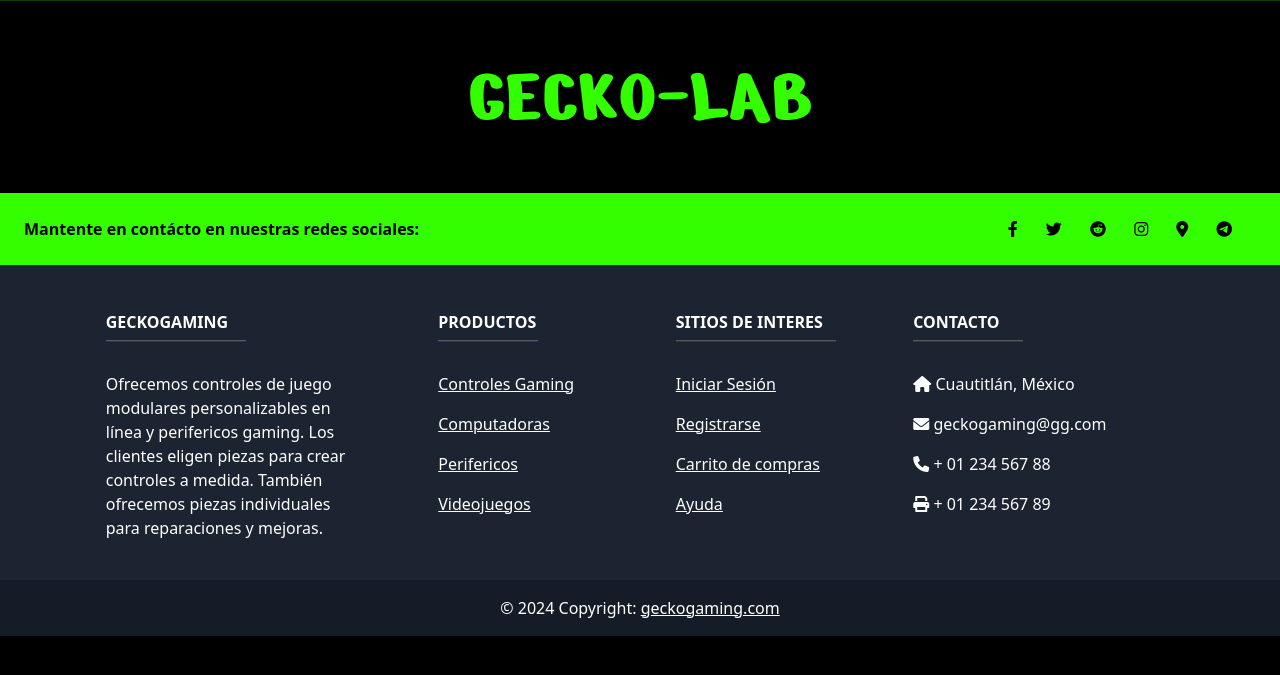
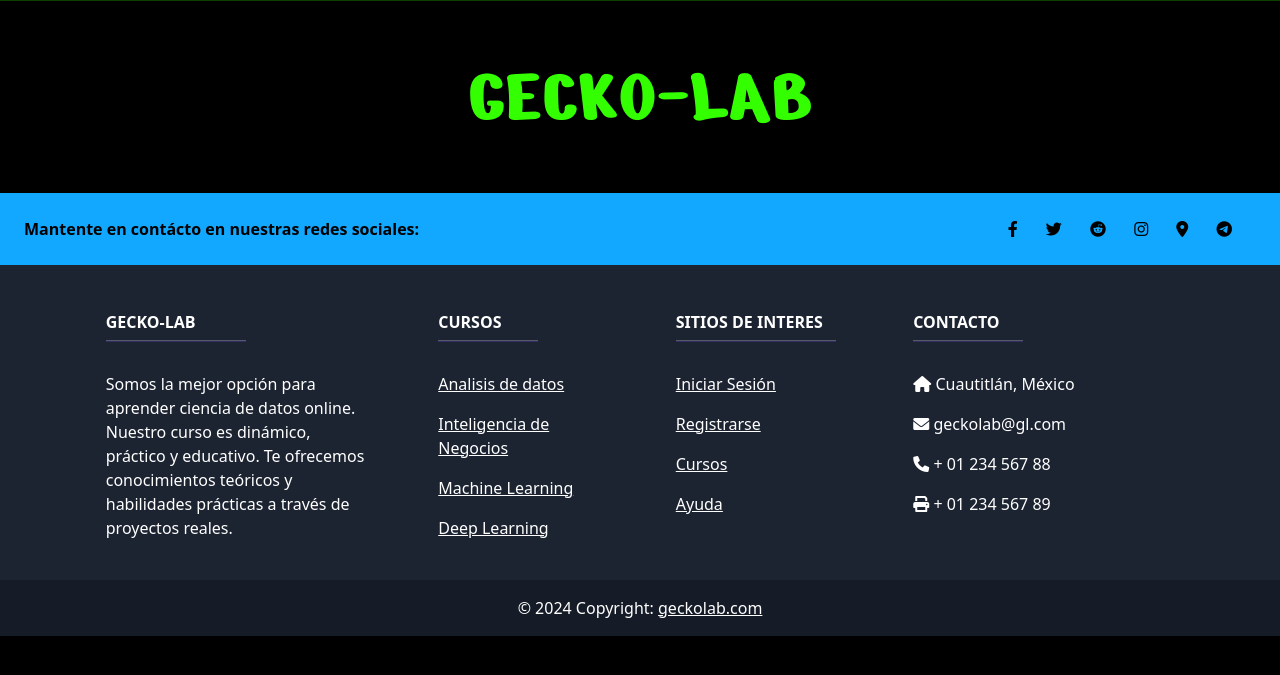
Before and after one commit to RichiLM/GeckoLab, a PHP site: page / in a window 1280 px wide. Shown: the part 67-742 px from the top of the page. Run offline with PHP 8.4, Linux system fonts and the light colour scheme; some web fonts are replaced.

Commit message:
Update footer.php

```diff
--- a/layouts/footer.php
+++ b/layouts/footer.php
@@ -4,7 +4,7 @@
     <!-- Footer -->
     <footer class="text-center text-lg-start text-white" style="background-color: #1c2331">
         <!-- Section: Social media -->
-        <section class="d-flex justify-content-between p-4 text-black" style="background-color: #33ff00">
+        <section class="d-flex justify-content-between p-4 text-black" style="background-color: rgb(18, 168, 255)">
             <!-- Left -->
             <div class="me-5">
                 <span class="fw-bold">Mantente en contácto en nuestras redes sociales:</span>
@@ -44,10 +44,10 @@
                     <!-- Grid column -->
                     <div class="col-md-3 col-lg-4 col-xl-3 mx-auto mb-4">
                         <!-- Content -->
-                        <h6 class="text-uppercase fw-bold">GECKOGAMING</h6>
+                        <h6 class="text-uppercase fw-bold">GECKO-LAB</h6>
                         <hr class="mb-4 mt-0 d-inline-block mx-auto" style="width: 140px; background-color: #7c4dff; height: 2px" />
                         <p>
-                            Ofrecemos controles de juego modulares personalizables en línea y perifericos gaming. Los clientes eligen piezas para crear controles a medida. También ofrecemos piezas individuales para reparaciones y mejoras.
+                            Somos la mejor opción para aprender ciencia de datos online. Nuestro curso es dinámico, práctico y educativo. Te ofrecemos conocimientos teóricos y habilidades prácticas a través de proyectos reales.
                         </p>
                     </div>
                     <!-- Grid column -->
@@ -55,19 +55,19 @@
                     <!-- Grid column -->
                     <div class="col-md-2 col-lg-2 col-xl-2 mx-auto mb-4">
                         <!-- Links -->
-                        <h6 class="text-uppercase fw-bold">Productos</h6>
+                        <h6 class="text-uppercase fw-bold">Cursos</h6>
                         <hr class="mb-4 mt-0 d-inline-block mx-auto" style="width: 100px; background-color: #7c4dff; height: 2px" />
                         <p>
-                            <a href="#!" class="text-white">Controles Gaming</a>
+                            <a href="#!" class="text-white">Analisis de datos</a>
                         </p>
                         <p>
-                            <a href="#!" class="text-white">Computadoras</a>
+                            <a href="#!" class="text-white">Inteligencia de Negocios</a>
                         </p>
                         <p>
-                            <a href="#!" class="text-white">Perifericos</a>
+                            <a href="#!" class="text-white">Machine Learning</a>
                         </p>
                         <p>
-                            <a href="#!" class="text-white">Videojuegos</a>
+                            <a href="#!" class="text-white">Deep Learning</a>
                         </p>
                     </div>
                     <!-- Grid column -->
@@ -84,7 +84,7 @@
                             <a href="#!" class="text-white">Registrarse</a>
                         </p>
                         <p>
-                            <a href="#!" class="text-white">Carrito de compras</a>
+                            <a href="#!" class="text-white">Cursos</a>
                         </p>
                         <p>
                             <a href="#!" class="text-white">Ayuda</a>
@@ -98,7 +98,7 @@
                         <h6 class="text-uppercase fw-bold">Contacto</h6>
                         <hr class="mb-4 mt-0 d-inline-block mx-auto" style="width: 110px; background-color: #7c4dff; height: 2px" />
                         <p><i class="fas fa-home mr-3"></i> Cuautitlán, México</p>
-                        <p><i class="fas fa-envelope mr-3"></i> geckogaming@gg.com</p>
+                        <p><i class="fas fa-envelope mr-3"></i> geckolab@gl.com</p>
                         <p><i class="fas fa-phone mr-3"></i> + 01 234 567 88</p>
                         <p><i class="fas fa-print mr-3"></i> + 01 234 567 89</p>
                     </div>
@@ -112,7 +112,7 @@
         <!-- Copyright -->
         <div class="text-center p-3" style="background-color: rgba(0, 0, 0, 0.2)">
             &copy; 2024 Copyright:
-            <a class="text-white" href="#">geckogaming.com</a>
+            <a class="text-white" href="#">geckolab.com</a>
         </div>
         <!-- Copyright -->
     </footer>
```
